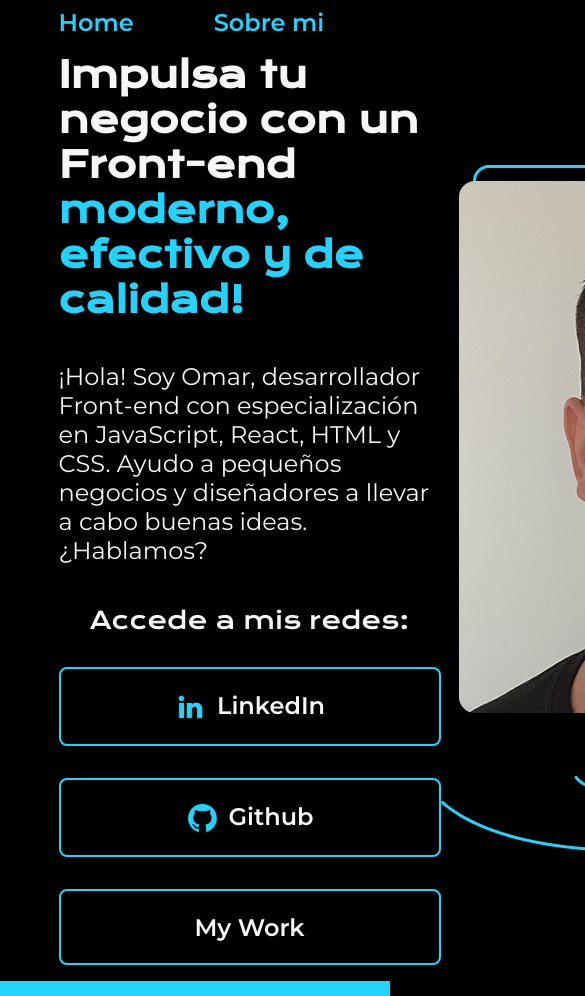
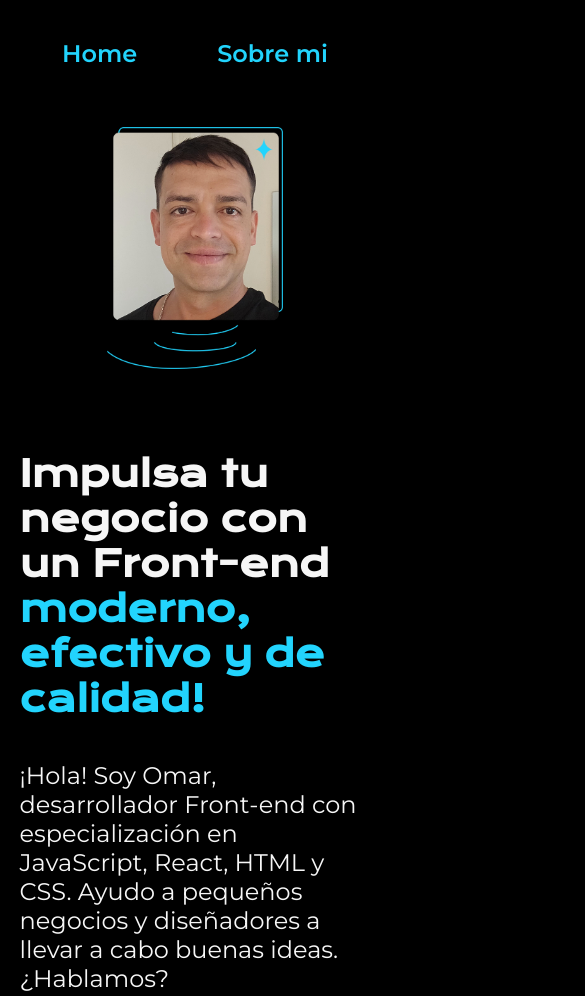
Before and after one commit to OmiCremer/potfolio_Omi, a plain HTML site: page index.html in a window 390 px wide. Shown: the top 996 px of the page, 585 px wide, since content can reach past the window. Drawn offline with nearby package versions, Linux system fonts and the light colour scheme.

Commit message:
terminada  about me y se agrego css, termindo falta corrborar   responsive en el celu

```diff
--- a/index.html
+++ b/index.html
@@ -55,7 +55,7 @@
 
                 -->
         </section>
-            <img src="./assets/imageFace.png" alt="mi Foto de cara">
+            <img class="presentacion__imagen" src="./assets/imageFace.png" alt="mi Foto de cara">
     </main>
        <footer class="footer">
         <p>Desarrollado por Omar Cremer</p>
--- a/styles/style.css
+++ b/styles/style.css
@@ -32,7 +32,7 @@ body {
 
 .header__menu__link {
   font-family: var(--fuente-montserrat);
-  font-size: 24px;
+  font-size: 1.5rem;
   font-weight: 600;
   color: var(--color-terciario);
   text-decoration: none;
@@ -47,25 +47,26 @@ body {
   display: flex;
   align-items: center;
   justify-content: space-between;
+  gap: 82px;
 }
 
 .presentacion__contenido {
-  width: 615px;
+  width: 50%;
   display: flex;
   flex-direction: column;
   gap: 40px;
 }
 
 .presentacion__contenido__titulo {
-  font-size: 36px;
+  font-size: 2.25rem;
   font-family: var(--fuente-krona);
 }
 
-.titulo-destaque{
+.titulo-destaque {
   color: var(--color-terciario);
 }
 .presentacion__contenido__texto {
-  font-size: 24px;
+  font-size: 1.5rem;
   font-family: var(--fuente-montserrat);
 }
 
@@ -79,36 +80,57 @@ body {
 
 .presentacion__enlaces__subtitulos {
   font-family: var(--fuente-krona);
-  font-size: 24px;
+  font-size: 1.5rem;
   font-weight: 400;
 }
 
 .presentacion__enlaces__link {
-  width: 378px;
+  display: flex;
+  justify-content: center;
+  gap: 16px;
+  border: 2px solid var(--color-terciario);
+  width: 50%;
   text-align: center;
   border-radius: 8px;
-  font-size: 24px;
+  font-size: 1.5rem;
   font-weight: 600;
   padding: 21.5px 0;
   text-decoration: none;
   color: var(--color-secundario);
   font-family: var(--fuente-montserrat);
-  border: 2px solid var(--color-terciario);
-  display: flex;
-  justify-content: center;
-  gap: 10px;
 }
 
 .presentacion__enlaces__link:hover {
   background-color: var(--color-hover);
 }
 
+.presentacion__imagen {
+  width: 50%;
+}
+
 .footer {
+  color: var(--color-primario);
   background-color: var(--color-terciario);
   padding: 24px;
+  text-align: center;
   font-family: var(--fuente-montserrat);
-  color: var(--color-primario );
-  text-align: center;
-  font-size: 24px;
+  font-size: 1.5rem;
   font-weight: 400;
 }
+@media (max-width: 1200px) {
+  .header {
+    padding: 10%;
+  }
+
+  .header__menu {
+    justify-content: center;
+  }
+  .presentacion {
+    flex-direction: column-reverse;
+    padding: 5%;
+  }
+
+  .presentacion__contenido {
+    width: auto;
+  }
+}
```
Also changed, not shown: about.html (+1 -1 lines).
